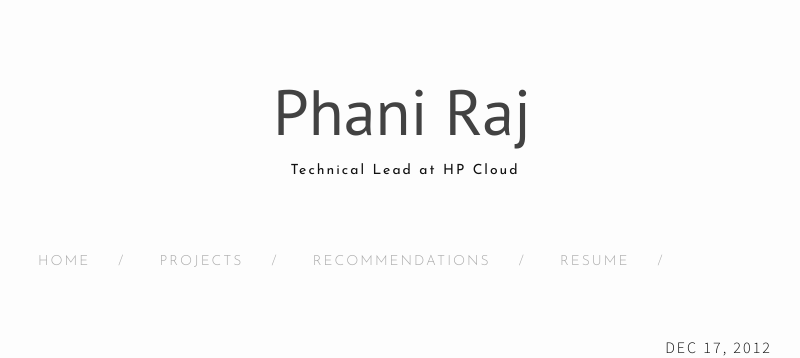
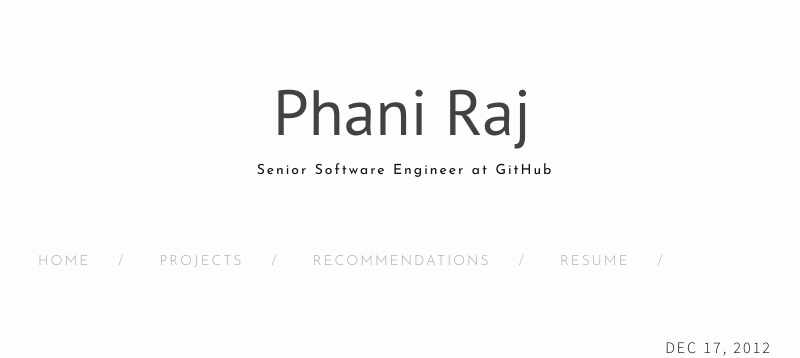
Before and after one commit to Phanatic/phanatic.github.io, a Jekyll site: the page built from index.html, in a window 1280 px wide and 900 px high. Shown: the top 358 px of the window, without its empty margins (238-1038 px from the left). Built offline with Jekyll 4.4.1, drawn with Linux system fonts in a browser that asks for light colours; nearby versions of some CDN libraries; the list of posts is cut into pages by our own code; comment, search, counter and statistics services are not loaded; some of the changed text lies outside the part shown.

Commit message:
New job at GitHub, WOOOO!

```diff
--- a/_config.yml
+++ b/_config.yml
@@ -8,7 +8,7 @@
 # Site settings
 title: Phani Raj
 email: phanirajuyn@gmail.com
-description: Technical Lead at HP Cloud
+description: Senior Software Engineer at GitHub
 baseurl: "" # the subpath of your site, e.g. /blog
 url: "http://phanatic.github.io" # the base hostname & protocol for your site
 twitter_username: phanirajuyn
```
